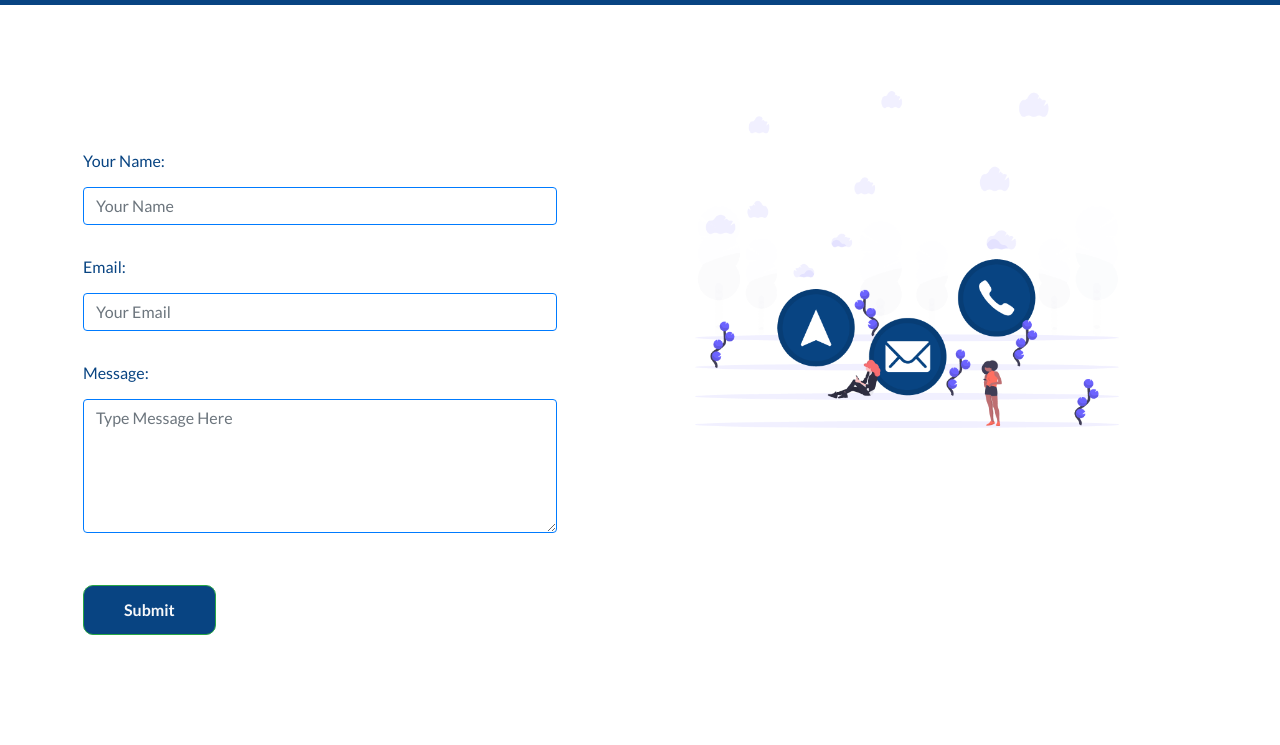
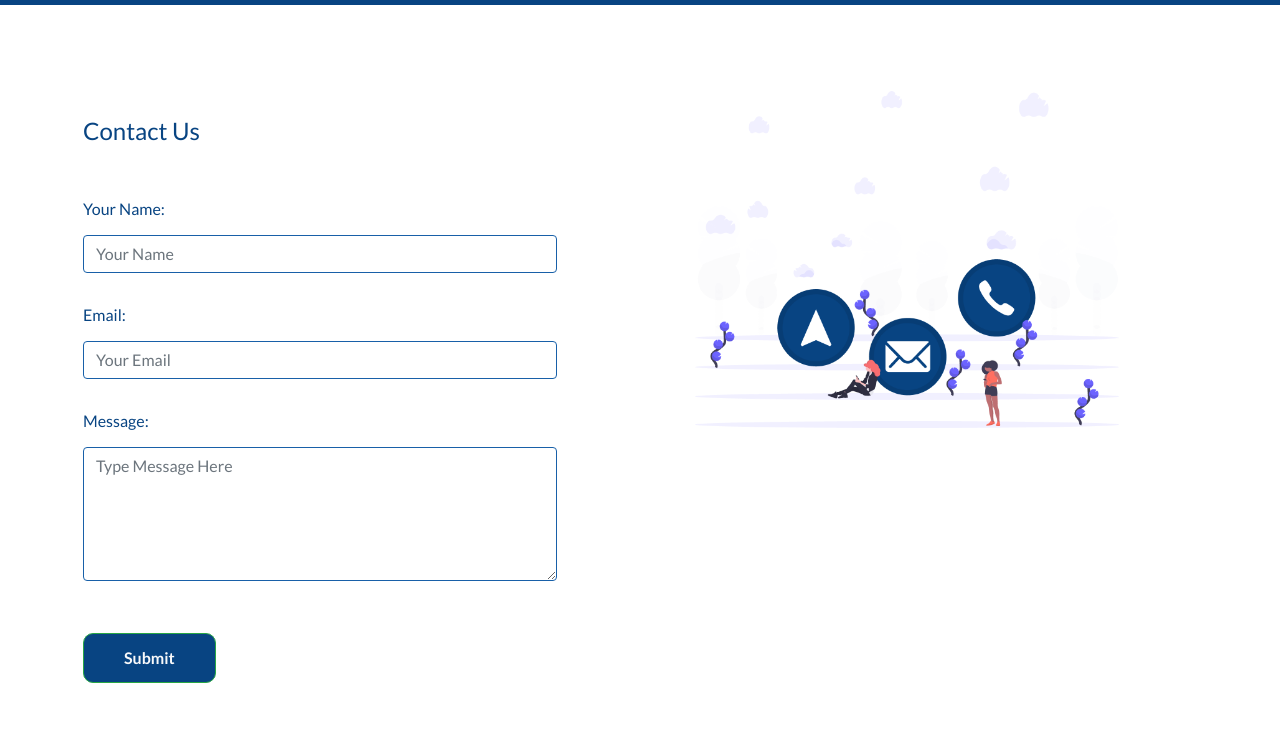
Before and after one commit to elegant-codes/hng.tech, a plain HTML site: page contactus.html in a window 1280 px wide. Shown: the part 53-798 px from the top of the page. Drawn offline with nearby package versions, Linux system fonts and the light colour scheme.

Commit message:
feature: implemented contact us page fx3

```diff
--- a/assets/css/learntocode.css
+++ b/assets/css/learntocode.css
@@ -26,3 +26,6 @@
 }
 
 /*Contact Us*/
+.contact input, .contact textarea {
+  border: 1px solid var(--main-light-greenblue);
+}
--- a/contactus.html
+++ b/contactus.html
@@ -67,19 +67,20 @@
             <div class="information-contents join-start-ng animate__animated animate__fadeIn" data-aos="fade-right"
             data-aos-offset="300"
             data-aos-easing="ease-in-sine">
-            <form class="py-5 ">
+            <p class="title">Contact Us</p>
+            <form class="py-4 contact">
                 <div class="form-group mb-4">
                     <label for="comment">Your Name:</label>
-                    <input type="text" class="form-control item border-primary" id="name" placeholder="Your Name">
+                    <input type="text" class="form-control item " id="name" placeholder="Your Name">
                 </div>
 
                 <div class="form-group mb-4">
                     <label for="comment">Email:</label>
-                    <input type="text" class="form-control item border-primary" id="email" placeholder="Your Email">
+                    <input type="text" class="form-control item " id="email" placeholder="Your Email">
                 </div>
                 <div class="form-group mb-4">
                     <label for="comment">Message:</label>
-                     <textarea class="form-control item border-primary" rows="5" id="comment" placeholder="Type Message Here"></textarea>
+                     <textarea class="form-control item " rows="5" id="comment" placeholder="Type Message Here"></textarea>
                 </div>
 
                 <div class="form-group">
```
